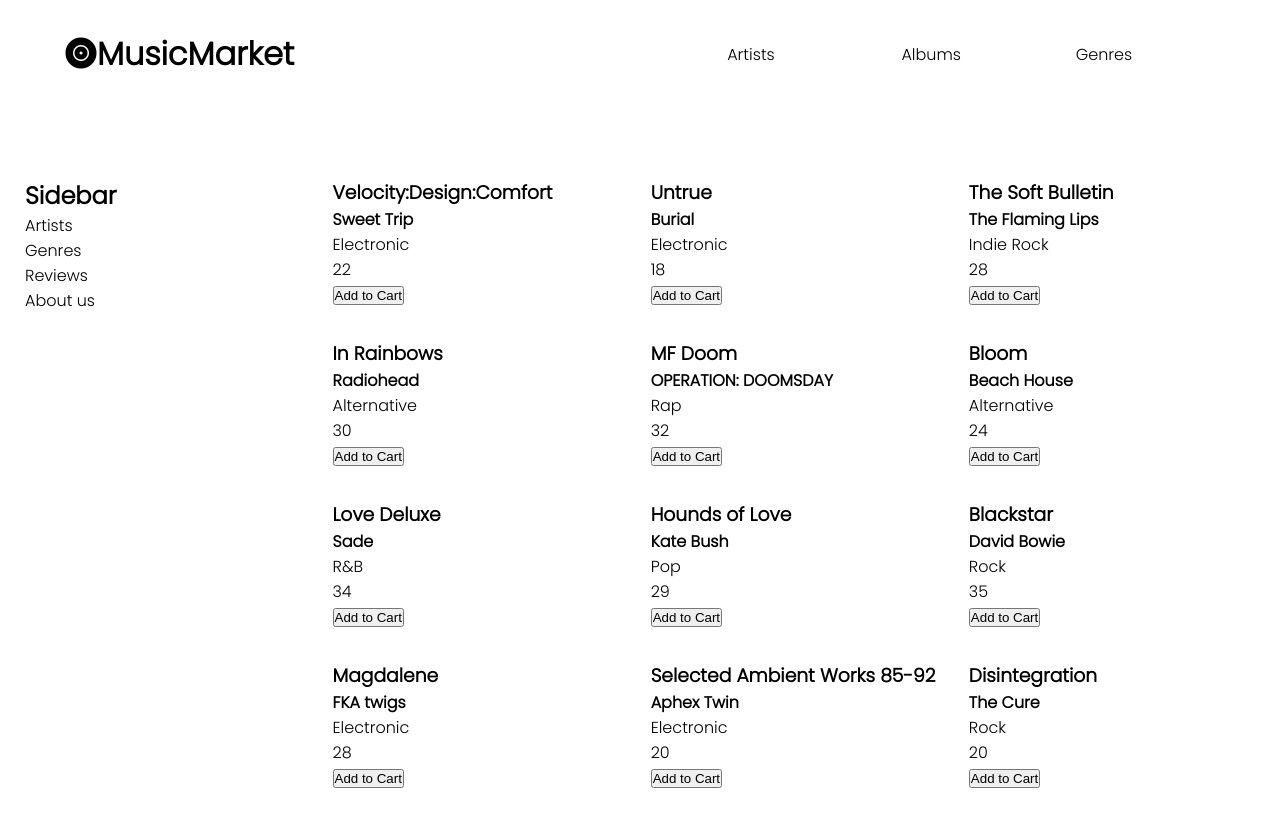
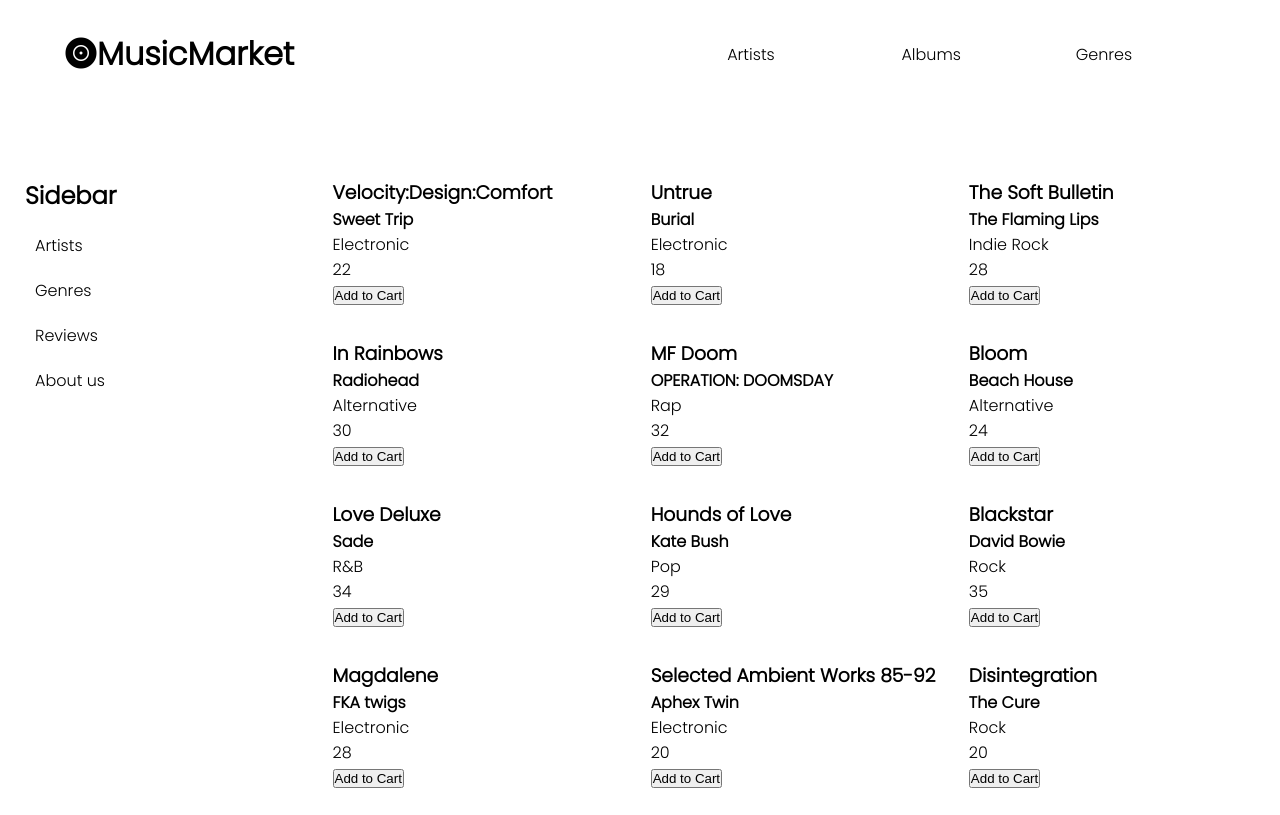
Before and after one commit to Bibraj96/MusicMarket, a React (Create React App) app: page / in a window 1280 px wide. Built offline with nearby package versions, Linux system fonts and the light colour scheme.

Commit message:
add margin to sidebar

```diff
--- a/src/App.css
+++ b/src/App.css
@@ -42,3 +42,9 @@
   grid-template-columns: repeat(3, 1fr);
   grid-gap: 2rem;
 }
+
+/* Sidebar */
+
+.sidebar p {
+  margin: 20px 10px;
+}
```
Also changed, not shown: 1 other file (tests, documents, lock files or other folders).
